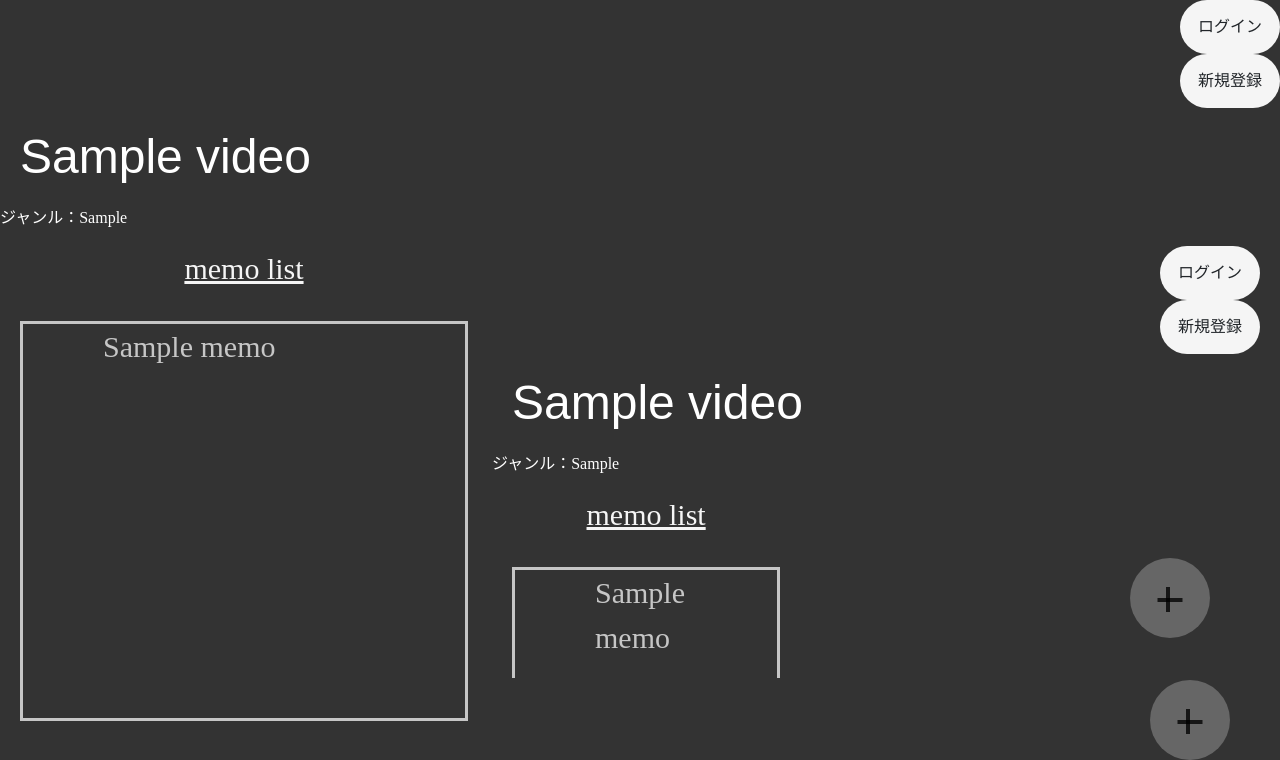
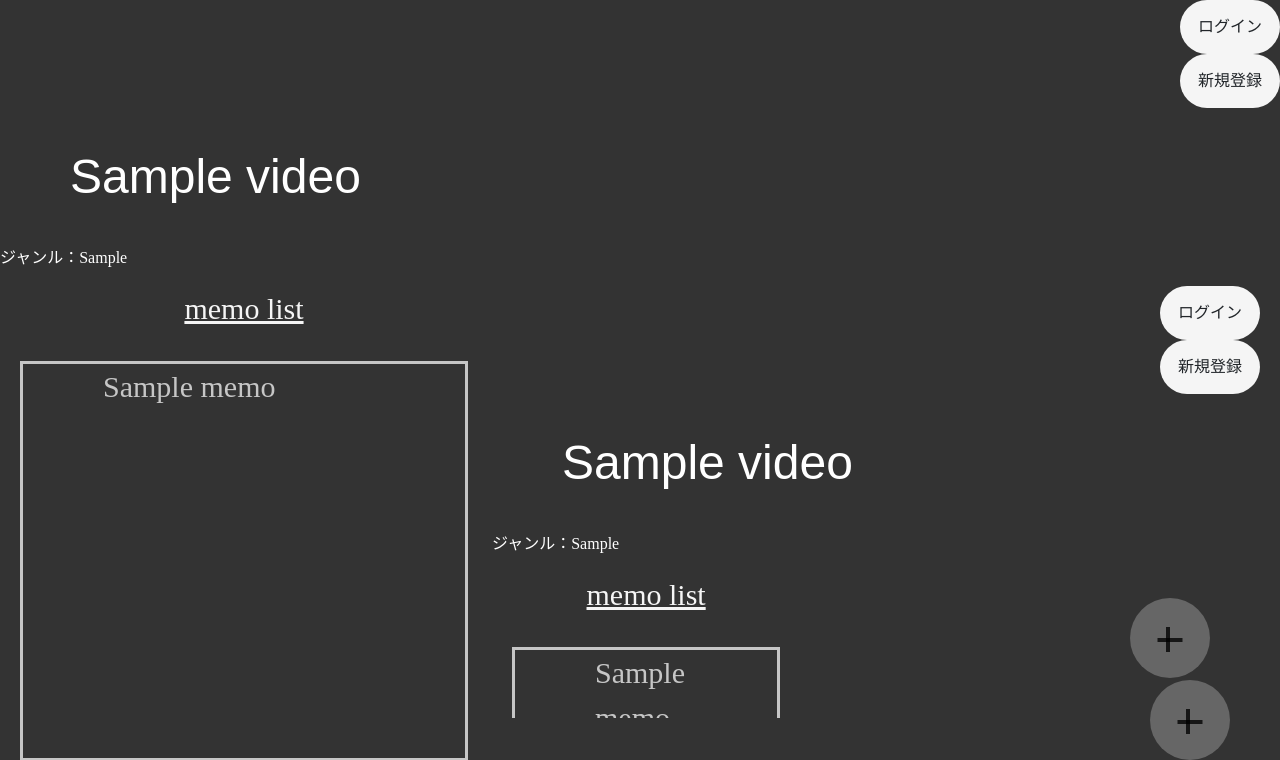
Before and after one commit to akimas627/team-development, a Flask app: template templates/detail.html in a window 1280 px wide. Shown: the top 760 px of the page. Run offline with Flask 2, Linux system fonts and the light colour scheme; tables that the repository leaves empty hold one stand-in row (values such as "Sample post"); the template is opened without the code that fills it: values that come from a table or form of the project are taken from there, most other values are stand-ins (such as "Sample title", 1, 10 or a date in 2020).

Commit message:
memo.cssの追記

```diff
--- a/static/css/memo.css
+++ b/static/css/memo.css
@@ -9,6 +9,18 @@
     width: 100px;
     margin-left: auto;
     border-radius: 100vh;
+}
+
+.video-title{
+    padding-left: 50px;
+    padding-top: 20px;
+    padding-bottom: 20px;
+}
+
+.genre-title{
+    font-size: 20px;
+    padding-left: 50px;
+    padding-bottom: 20px;
 }
 
 /*ハンバーガーメニュー*/
@@ -103,6 +115,7 @@
 
 /*end ハンバーガーメニュー*/
 
+/* 動画を横に並べる処理 */
 .memo-contents{
     display: flex;
 }
@@ -150,6 +163,7 @@
   padding-bottom: 30px;
 }
 
+/* 動画を固定させる */
 .static-position{
   position:fixed;
 }
@@ -161,7 +175,7 @@
     right: 0;
     width:100%; /* 横幅は100%で固定 */
     height:0; /* 高さは0にしておく(padding-topで高さを指定するため) */
-    padding-top: 56.25%; /* 高さを指定(16:9) */
+    padding-top: 56.25%;
   }
 
   /* YouTube埋め込み用のiframe */
@@ -198,6 +212,7 @@
     color: #9d9d9d;
   }
 
+  /* メモ用のテキストエリアの設定 */
   .FlexTextarea{
     /* min-height: 300px;
     width: 80%; */
```
